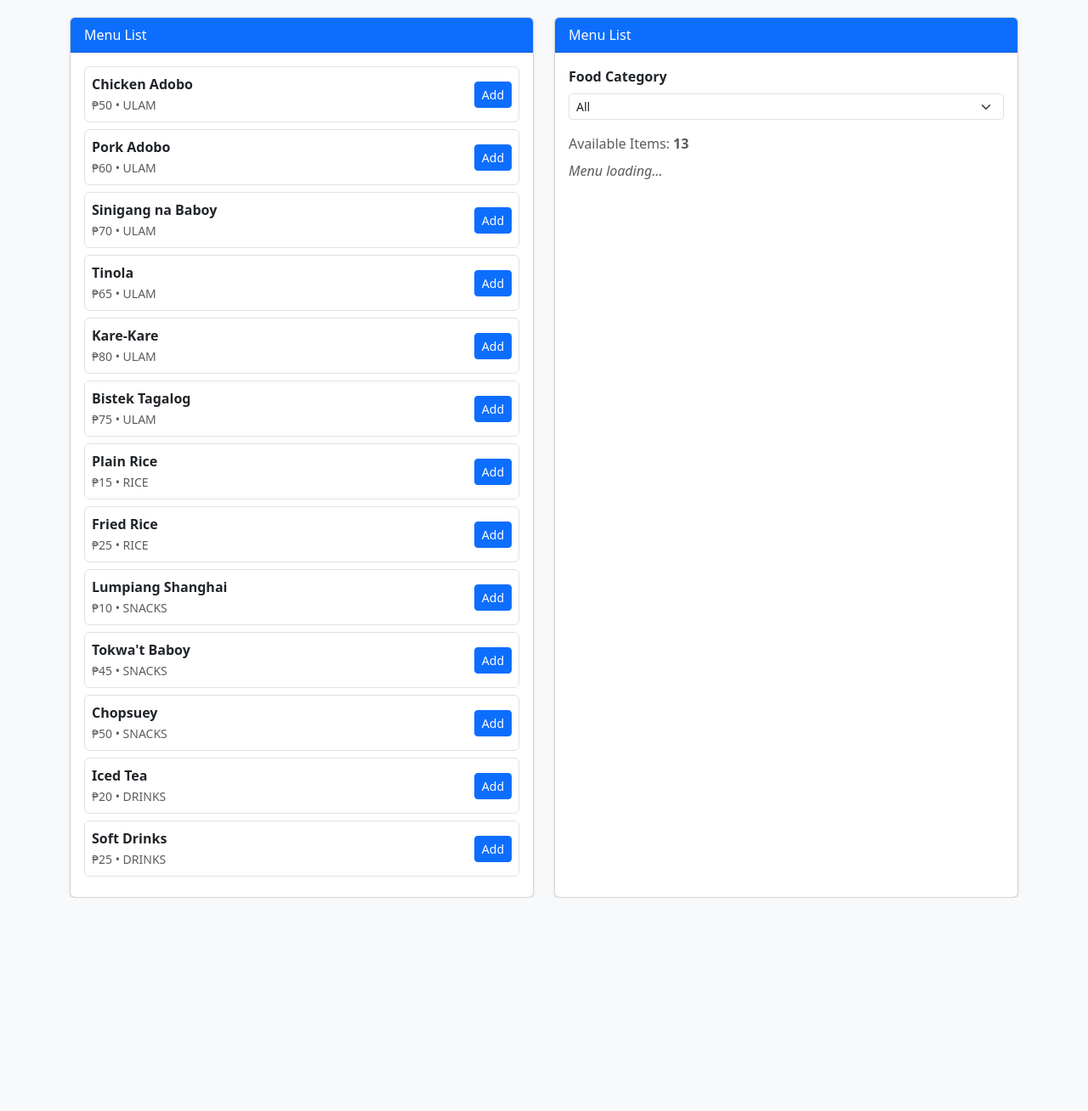
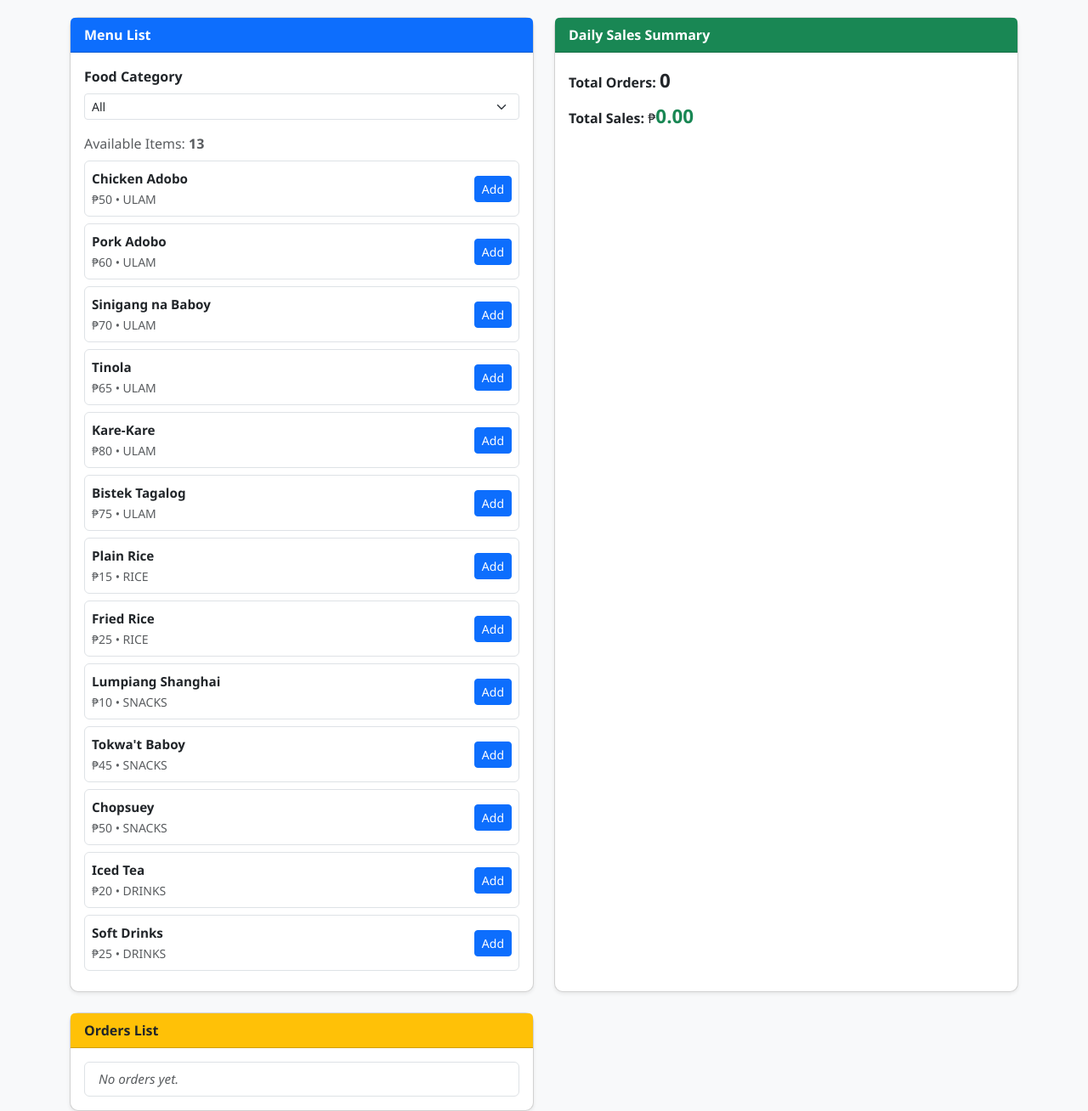
Before and after one commit to stephaniealjo26/Karenderia_Web_App, a plain HTML site: page index.html in a window 1280 px wide. Shown: the part 54-1362 px from the top of the page at 85% size. Before the commit the page ends 1111 px from the top, so only its background shows below. Drawn offline with nearby package versions, Linux system fonts and the light colour scheme.

Commit message:
third commit

```diff
--- a/index.html
+++ b/index.html
@@ -17,23 +17,12 @@
 
     <div class="container">
         <div class="row g-4">
+
+            <!-- MENU LIST (Student 2) -->
             <div class="col-md-6">
                 <div class="card shadow-sm h-100">
                     <div class="card-header bg-primary text-white">Menu List</div>
-                    <div id="menu-container" class="card-body">
-                        <p class="text-muted italic">Menu loading...</p>
-                    </div>
-                </div>
-            </div>
-
-           <div class="col-md-6">
-    <div class="card shadow-sm h-100">
-        <div class="card-header bg-primary text-white">
-            Menu List
-        </div>
-
                     <div class="card-body">
-            <!-- Member 2: Menu Controls -->
                         <div class="mb-3">
                             <label class="form-label fw-bold">Food Category</label>
                             <select id="category-filter" class="form-select form-select-sm">
@@ -41,6 +30,7 @@
                                 <option value="ulam">Ulam</option>
                                 <option value="snacks">Snacks</option>
                                 <option value="rice">Rice</option>
+                                <option value="drinks">Drinks</option>
                             </select>
                         </div>
 
@@ -48,7 +38,6 @@
                             Available Items: <strong><span id="menu-count">0</span></strong>
                         </p>
 
-            <!-- Menu items rendered by Student 2 JS -->
                         <div id="menu-container">
                             <p class="text-muted fst-italic">Menu loading...</p>
                         </div>
@@ -56,6 +45,43 @@
                 </div>
             </div>
 
+            <!-- DAILY SALES SUMMARY (Student 4) -->
+            <div class="col-md-6">
+                <div class="card shadow-sm h-100">
+                    <div class="card-header bg-success text-white">
+                        Daily Sales Summary
+                    </div>
+                    <div class="card-body">
+                        <p class="mb-2">
+                            <strong>Total Orders:</strong>
+                            <span id="total-orders">0</span>
+                        </p>
+                        <p class="mb-0">
+                            <strong>Total Sales:</strong>
+                            ₱<span id="total-sales">0.00</span>
+                        </p>
+                    </div>
+                </div>
+            </div>
+
+            <!-- ORDERS LIST -->
+            <div class="col-md-6">
+                <div class="card shadow-sm h-100">
+                    <div class="card-header bg-warning text-dark">
+                        Orders List
+                    </div>
+                    <div class="card-body">
+                        <ul id="orders-list" class="list-group">
+                            <li class="list-group-item text-muted fst-italic">No orders yet.</li>
+                        </ul>
+                    </div>
+                </div>
+            </div>
+
+        </div>
+    </div>
+
+    <!-- Bootstrap JS -->
     <script src="https://cdn.jsdelivr.net/npm/bootstrap@5.3.0/dist/js/bootstrap.bundle.min.js"></script>
     <script src="script.js"></script>
 </body>
--- a/script.js
+++ b/script.js
@@ -2,9 +2,7 @@
 // STUDENT 2 – MENU MANAGEMENT
 // ===============================
 
-// Expanded menu with categories
 const menuItems = [
-    // Ulam
     { name: "Chicken Adobo", price: 50, category: "ulam" },
     { name: "Pork Adobo", price: 60, category: "ulam" },
     { name: "Sinigang na Baboy", price: 70, category: "ulam" },
@@ -12,33 +10,30 @@ const menuItems = [
     { name: "Kare-Kare", price: 80, category: "ulam" },
     { name: "Bistek Tagalog", price: 75, category: "ulam" },
 
-    // Rice
     { name: "Plain Rice", price: 15, category: "rice" },
     { name: "Fried Rice", price: 25, category: "rice" },
 
-    // Snacks / Extras
     { name: "Lumpiang Shanghai", price: 10, category: "snacks" },
     { name: "Tokwa't Baboy", price: 45, category: "snacks" },
     { name: "Chopsuey", price: 50, category: "snacks" },
 
-    // Drinks
     { name: "Iced Tea", price: 20, category: "drinks" },
     { name: "Soft Drinks", price: 25, category: "drinks" }
 ];
 
 const menuContainer = document.getElementById("menu-container");
 const menuCount = document.getElementById("menu-count");
+const categoryFilter = document.getElementById("category-filter");
 
-// Render menu items
+// Render menu
 function displayMenu(items) {
     menuContainer.innerHTML = "";
 
     items.forEach((item, index) => {
-        const menuItem = document.createElement("div");
-        menuItem.className =
-            "d-flex justify-content-between align-items-center border rounded p-2 mb-2";
+        const div = document.createElement("div");
+        div.className = "d-flex justify-content-between align-items-center border rounded p-2 mb-2";
 
-        menuItem.innerHTML = `
+        div.innerHTML = `
             <div>
                 <strong>${item.name}</strong><br>
                 <small class="text-muted">
@@ -50,11 +45,99 @@ function displayMenu(items) {
             </button>
         `;
 
-        menuContainer.appendChild(menuItem);
+        menuContainer.appendChild(div);
     });
 
     menuCount.textContent = items.length;
 }
 
+// Filter menu
+categoryFilter.addEventListener("change", () => {
+    const category = categoryFilter.value;
+
+    if (category === "all") {
+        displayMenu(menuItems);
+    } else {
+        const filtered = menuItems.filter(item => item.category === category);
+        displayMenu(filtered);
+    }
+});
+
+// Initial menu load
+displayMenu(menuItems);
+
+// ===============================
+// STUDENT 4 – DAILY SALES SUMMARY
+// ===============================
+
+function loadDailySalesSummary() {
+    const orders = JSON.parse(localStorage.getItem("orders")) || [];
+
+    let totalOrders = orders.length;
+    let totalSales = 0;
+
+    orders.forEach(order => {
+        totalSales += order.total;
+    });
+
+    document.getElementById("total-orders").textContent = totalOrders;
+    document.getElementById("total-sales").textContent = totalSales.toFixed(2);
+}
+
+// ===============================
+// ORDERS LIST DISPLAY
+// ===============================
+
+function displayOrdersList() {
+    const orders = JSON.parse(localStorage.getItem("orders")) || [];
+    const ordersList = document.getElementById("orders-list");
+
+    ordersList.innerHTML = "";
+
+    if (orders.length === 0) {
+        ordersList.innerHTML = `<li class="list-group-item text-muted fst-italic">No orders yet.</li>`;
+        return;
+    }
+
+    orders.forEach((order, index) => {
+        const li = document.createElement("li");
+        li.className = "list-group-item d-flex justify-content-between align-items-center";
+
+        li.innerHTML = `
+            <div>
+                Order #${index + 1}: ${order.items.join(", ")}
+            </div>
+            <span>₱${order.total.toFixed(2)}</span>
+        `;
+
+        ordersList.appendChild(li);
+    });
+}
+
+// ===============================
+// ADD TO ORDER (with live updates)
+// ===============================
+
+function updateOrdersUI() {
+    loadDailySalesSummary();
+    displayOrdersList();
+}
+
+function addToOrder(index) {
+    const item = menuItems[index];
+    let orders = JSON.parse(localStorage.getItem("orders")) || [];
+
+    orders.push({
+        items: [item.name],
+        total: item.price
+    });
+
+    localStorage.setItem("orders", JSON.stringify(orders));
+
+    updateOrdersUI();
+}
+
 // Initial load
-displayMenu(menuItems);
+document.addEventListener("DOMContentLoaded", () => {
+    updateOrdersUI();
+});
--- a/style.css
+++ b/style.css
@@ -0,0 +1,83 @@
+/* ===============================
+   GENERAL STYLES
+   =============================== */
+
+body {
+    font-family: "Segoe UI", Tahoma, Geneva, Verdana, sans-serif;
+}
+
+.navbar-brand {
+    font-weight: 600;
+    letter-spacing: 0.5px;
+}
+
+/* ===============================
+   CARD STYLES
+   =============================== */
+
+.card {
+    border-radius: 10px;
+}
+
+.card-header {
+    font-weight: 600;
+}
+
+/* ===============================
+   MENU LIST STYLES
+   =============================== */
+
+#menu-container>div:hover {
+    background-color: #f8f9fa;
+    cursor: pointer;
+}
+
+#menu-container strong {
+    font-size: 0.95rem;
+}
+
+/* ===============================
+   DAILY SALES SUMMARY
+   =============================== */
+
+#total-orders,
+#total-sales {
+    font-size: 1.4rem;
+    font-weight: 700;
+}
+
+#total-sales {
+    color: #198754;
+    /* Bootstrap success green */
+}
+
+/* ===============================
+   ORDERS LIST
+   =============================== */
+
+#orders-list .list-group-item {
+    font-size: 0.95rem;
+}
+
+/* ===============================
+   FORM ELEMENTS
+   =============================== */
+
+select.form-select {
+    cursor: pointer;
+}
+
+/* ===============================
+   SMALL SCREENS
+   =============================== */
+
+@media (max-width: 768px) {
+    .card-body p {
+        font-size: 0.95rem;
+    }
+
+    #total-orders,
+    #total-sales {
+        font-size: 1.2rem;
+    }
+}
```
Lines whose indentation alone changed are shown as unchanged.
